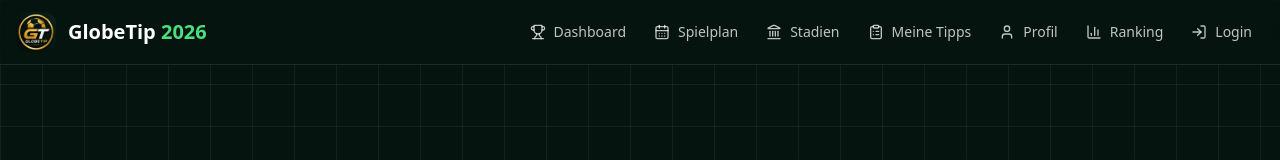
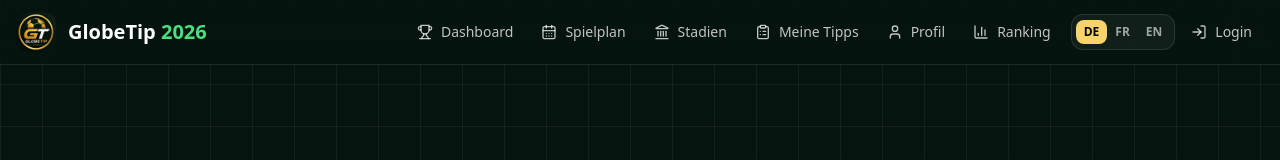
Before and after one commit to letzbug/soccer, a Next.js app: page / in a window 1280 px wide. Shown: the top 160 px of the page. Built offline with nearby package versions, Linux system fonts and the light colour scheme; no server answers.

Commit message:
Update nav.tsx

```diff
--- a/components/layout/nav.tsx
+++ b/components/layout/nav.tsx
@@ -14,26 +14,41 @@ import {
   User
 } from 'lucide-react';
 import { createClient } from '@/lib/supabase-browser';
-
-const items = [
-  ['/dashboard', 'Dashboard', Trophy],
-  ['/spielplan', 'Spielplan', CalendarDays],
-  ['/stadien', 'Stadien', Landmark],
-  ['/meine-tipps', 'Meine Tipps', ClipboardList],
-  ['/profil', 'Profil', User],
-  ['/leaderboard', 'Ranking', BarChart3]
-] as const;
+import {
+  getStoredLanguage,
+  getTranslations,
+  setStoredLanguage,
+  type Language
+} from '@/lib/i18n';
 
 export function Nav() {
   const [email, setEmail] = useState<string | null>(null);
+  const [language, setLanguage] = useState<Language>('de');
+  const t = getTranslations(language);
+
+  const items = [
+    ['/dashboard', t.nav.dashboard, Trophy],
+    ['/spielplan', t.nav.schedule, CalendarDays],
+    ['/stadien', t.nav.stadiums, Landmark],
+    ['/meine-tipps', t.nav.myTips, ClipboardList],
+    ['/profil', t.nav.profile, User],
+    ['/leaderboard', t.nav.leaderboard, BarChart3]
+  ] as const;
 
   useEffect(() => {
+    setLanguage(getStoredLanguage());
+
     const supabase = createClient();
 
     supabase.auth.getUser().then(({ data }) => {
       setEmail(data.user?.email ?? null);
     });
   }, []);
+
+  function changeLanguage(nextLanguage: Language) {
+    setStoredLanguage(nextLanguage);
+    setLanguage(nextLanguage);
+  }
 
   async function logout() {
     const supabase = createClient();
@@ -72,13 +87,29 @@ export function Nav() {
             </Link>
           ))}
 
+          <div className="ml-1 flex items-center rounded-xl border border-white/10 bg-white/5 p-1">
+            {(['de', 'fr', 'en'] as Language[]).map((lang) => (
+              <button
+                key={lang}
+                onClick={() => changeLanguage(lang)}
+                className={`rounded-lg px-2 py-1 text-xs font-bold transition ${
+                  language === lang
+                    ? 'bg-goldx text-black'
+                    : 'text-white/60 hover:bg-white/10 hover:text-white'
+                }`}
+              >
+                {lang.toUpperCase()}
+              </button>
+            ))}
+          </div>
+
           {email ? (
             <button
               onClick={logout}
               className="flex items-center gap-2 rounded-xl px-3 py-2 text-sm text-white/75 hover:bg-white/10 hover:text-white"
             >
               <LogOut size={16} />
-              <span className="hidden sm:inline">Logout</span>
+              <span className="hidden sm:inline">{t.nav.logout}</span>
             </button>
           ) : (
             <Link
@@ -86,7 +117,7 @@ export function Nav() {
               className="flex items-center gap-2 rounded-xl px-3 py-2 text-sm text-white/75 hover:bg-white/10 hover:text-white"
             >
               <LogIn size={16} />
-              <span className="hidden sm:inline">Login</span>
+              <span className="hidden sm:inline">{t.nav.login}</span>
             </Link>
           )}
         </div>
```
